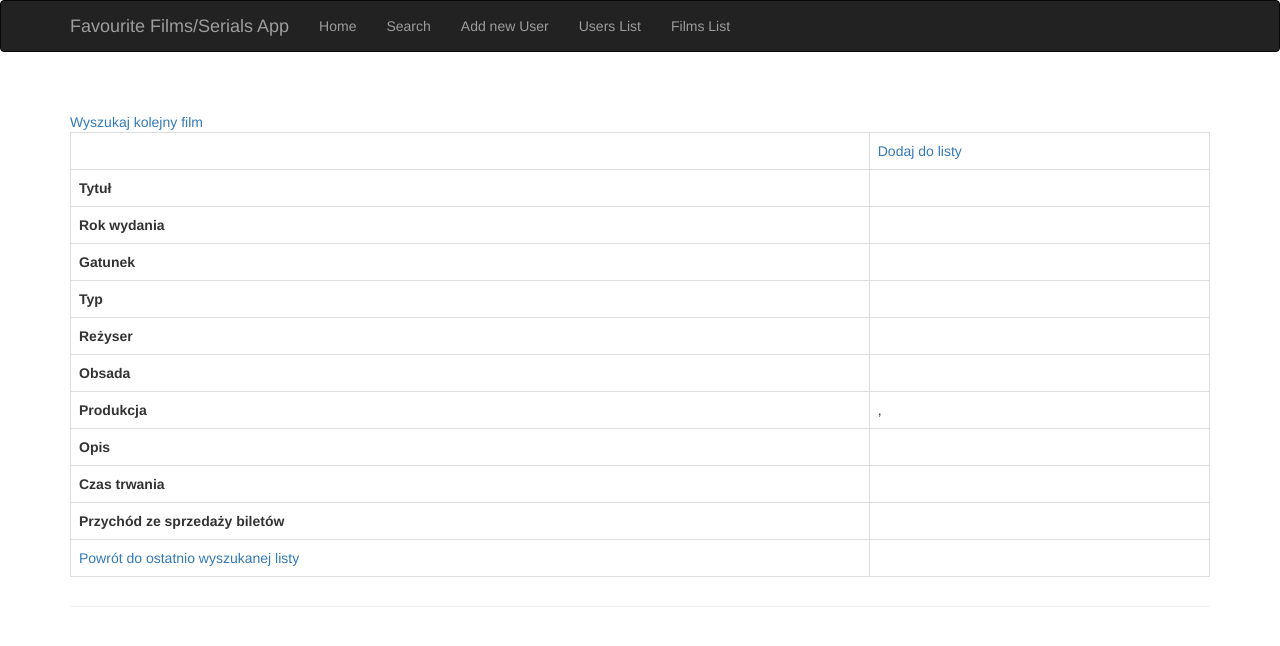
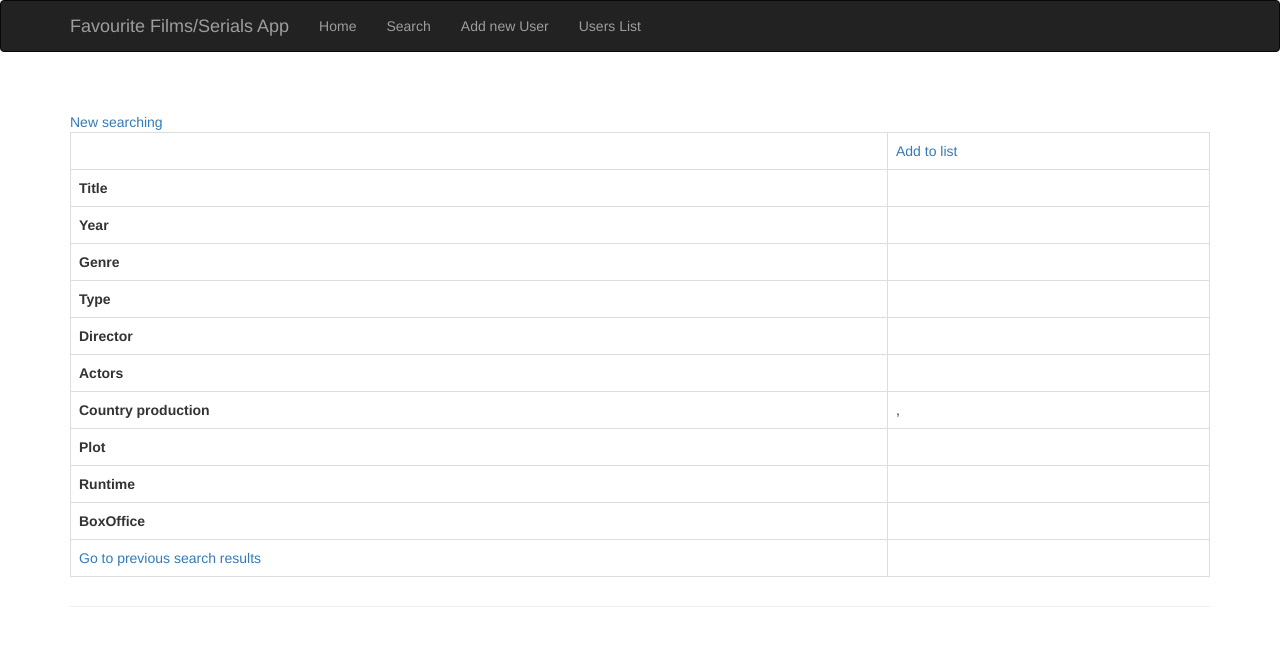
Before and after one commit to Vittorio007/FavouriteMoviesApp, a Flask app: page /details in a window 1280 px wide. Shown: the top 646 px of the page. Run offline with Flask 2, Linux system fonts and the light colour scheme; data that the repository does not hold is empty; some libraries are stand-ins or nearby versions.

Commit message:
Added Delete User and automatic creation data base

```diff
--- a/app.py
+++ b/app.py
@@ -31,6 +31,9 @@
 
 @app.route('/filmslist')
 def films_list():
+    """
+    This take objects (models.Film) from data base and show in table.
+    """
     login_user_id = session['user_id']
     all = db.session.query(models.Film).filter_by(user_id=login_user_id)
     return render_template('filmlist.html', all=all, login_user_id=login_user_id)
@@ -38,6 +41,10 @@
 
 @app.route('/getfilm/<int:id>')
 def get_film(id):
+    """
+    This create JSON from object (models.Film) in data base.
+    :param id: id of object (models.Film) in data base
+    """
     film = db.session.query(models.Film).get(int(id))
     data = {'id': film.id, 'title': film.title, 'year': film.year}
     return jsonify(data)
@@ -46,7 +53,7 @@
 @app.route('/getfilms')
 def get_films():
     """
-
+    This create JSON from filtered objects (models.Film) in data base.
     """
     title = request.args.get('t')
     films = db.session.query(models.Film).filter_by(title=title.title()).all()
@@ -59,7 +66,8 @@
 @app.route('/search', methods=['GET', 'POST'])
 def search():
     """
-
+    This searching data from API on site http://www.omdbapi.com/
+    and show an screen results into table.
     """
     form = SearchField()
 
@@ -90,7 +98,9 @@
 
 @app.route('/details', methods=['GET', 'POST'])
 def film_details():
-
+    """
+    This take details from API http://www.omdbapi.com/ by params and show results into table.
+    """
     film_id = request.args.get('imdbID')
     params = {'i': film_id, 'apikey': APIKEY}
     dane = requests.get('http://www.omdbapi.com/', params=params)
@@ -103,13 +113,18 @@
 
 @app.route('/filmlist', methods=['GET', 'POST'])
 def film_list():
+    """
+    This show last searching into table taking from session memory.
+    """
     films = session['films']
     return render_template('result.html', films=films)
 
 
 @app.route('/filmadding', methods=['GET', 'POST'])
 def film_adding():
-
+    """
+    This add object (models.Film) to data base.
+    """
     title_to_add = request.args.get('title')
     params = {'t': title_to_add,
               'apikey': APIKEY}
@@ -131,6 +146,9 @@
 
 @app.route('/filmdelete', methods=['GET'])
 def film_delete():
+    """
+    This delete object (models.Film) to data base.
+    """
     title = request.args.get('title')
     film_to_delete = db.session.query(models.Film).filter_by(title=title)
     app.logger.info(f'{title} was deleted from list.')
@@ -141,6 +159,9 @@
 
 @app.route('/adduser', methods=['GET', 'POST'])
 def add_user():
+    """
+    This add User into data base using form.
+    """
     form = UserForm()
     if request.method == 'POST':
         user = models.User(form.name.data,
@@ -157,6 +178,9 @@
 
 @app.route('/userdetails', methods=['GET'])
 def show_user_details():
+    """
+    This take object (models.User) and show into table details of this object (User).
+    """
     user_id = request.args.get('id')
     session['user_id'] = user_id
     user_details = db.session.query(models.User).filter_by(id=user_id).first()
@@ -166,6 +190,9 @@
 
 @app.route('/edituser', methods=['GET', 'POST'])
 def edit_user():
+    """
+    This edit User details by using form.
+    """
     user_id = request.args.get('id')
     user_to_edit = db.session.query(models.User).filter_by(id=user_id)
     form = UserFormEdit()
@@ -184,9 +211,24 @@
     return render_template('userEdit.html', form=form, user_to_edit=user_to_edit.first())
 
 
+@app.route('/userdelete', methods=['GET'])
+def user_delete():
+    """
+    This delete object (models.User) to data base.
+    """
+    user_id = request.args.get('id')
+    user_to_delete = db.session.query(models.User).filter_by(id=user_id)
+    app.logger.info(f'User {user_id} was deleted from list.')
+    user_to_delete.delete()
+    db.session.commit()
+    return redirect(url_for('user_list'))
+
 
 @app.route('/userslist')
 def user_list():
+    """
+    This take objects (models.Users) from data base and show into table.
+    """
     all = db.session.query(models.User).all()
     return render_template('userList.html', all=all)
 
--- a/models.py
+++ b/models.py
@@ -33,3 +33,6 @@
         self.age = age
         self.mail = mail
         self.phone = phone
+
+
+db.create_all()
--- a/templates/base.html
+++ b/templates/base.html
@@ -26,7 +26,6 @@
                 <li><a href="/search">Search</a></li>
                 <li><a href="/adduser">Add new User</a></li>
                 <li><a href="/userslist">Users List</a></li>
-                <li><a href="/filmslist">Films List</a></li>
             </ul>
         </div>
     </div>
--- a/templates/filmDetails.html
+++ b/templates/filmDetails.html
@@ -1,63 +1,63 @@
 {% extends 'base.html' %}
 
-{% block title %}Wyszukane Filmy{% endblock %}
+{% block title %}Results{% endblock %}
 
 {% block page_content %}
 <div class="page-header">
-        <a href="/search">Wyszukaj kolejny film</a>
+        <a href="/search">New searching</a>
 
         <table class="table table-bordered">
             <tr>
                 <td><img src="{{ film['Poster'] }}"> </td>
                 <td>
-                    <a href="/filmadding?title={{ film['Title'] }}">Dodaj do listy</a>
+                    <a href="/filmadding?title={{ film['Title'] }}">Add to list</a>
                 </td>
 
             </tr>
 
             <tr>
-                <th scope="col">Tytuł</th>
+                <th scope="col">Title</th>
                 <td>{{ film['Title'] }}</td>
             </tr>
             <tr>
-                <th scope="col">Rok wydania</th>
+                <th scope="col">Year</th>
                 <td>{{ film['Year'] }}</td>
             </tr>
             <tr>
-                <th scope="col">Gatunek</th>
+                <th scope="col">Genre</th>
                 <td>{{ film['Genre'] }}</td>
             </tr>
             <tr>
-                <th scope="col">Typ</th>
+                <th scope="col">Type</th>
                 <td>{{ film['Type'] }}</td>
             </tr>
             <tr>
-                <th scope="col">Reżyser</th>
+                <th scope="col">Director</th>
                 <td>{{ film['Director'] }}</td>
             </tr>
             <tr>
-                <th scope="col">Obsada</th>
+                <th scope="col">Actors</th>
                 <td>{{ film['Actors'] }}</td>
             </tr>
             <tr>
-                <th scope="col">Produkcja</th>
+                <th scope="col">Country production</th>
                 <td>{{ film['Country'] }}, {{ film['Production'] }}</td>
             </tr>
             <tr>
-                <th scope="col">Opis</th>
+                <th scope="col">Plot</th>
                 <td>{{ film['Plot'] }}</td>
             </tr>
             <tr>
-                <th scope="col">Czas trwania</th>
+                <th scope="col">Runtime</th>
                 <td>{{ film['Runtime'] }}</td>
             </tr>
             <tr>
-                <th scope="col">Przychód ze sprzedaży biletów</th>
+                <th scope="col">BoxOffice</th>
                 <td>{{ film['BoxOffice'] }}</td>
             </tr>
 
                 <td>
-                    <a href="/filmlist">Powrót do ostatnio wyszukanej listy</a>
+                    <a href="/filmlist">Go to previous search results</a>
                 </td>
 
     </table>
--- a/templates/home.html
+++ b/templates/home.html
@@ -2,4 +2,5 @@
 
 {% block title %}HOME PAGE{% endblock %}
 
-{% block page_content %}Witajcie na stronie domowej !:){% endblock %}
+{% block page_content %}Hello ! First please go to <a href="/userslist">User List</a> and choose your profile
+or <a href="/adduser">create new profile</a> {% endblock %}
--- a/templates/search.html
+++ b/templates/search.html
@@ -6,7 +6,7 @@
             <p style="color:green">{{ message }}</p>
 {% endfor %}
     <div class="page-header">
-        <h1>Wyszukaj film</h1>
+        <h1>Search</h1>
         <form method="POST">
             <p>{{ form.title.label }} {{ form.title() }}</p>
             <p>{{ form.year.label }} {{ form.year() }}</p>
--- a/templates/userList.html
+++ b/templates/userList.html
@@ -19,6 +19,9 @@
                 <td>
                     <a href="/userdetails?id={{ user.id }}">Log In</a>
                 </td>
+                <td>
+                    <a href="/userdelete?id={{ user.id }}">Delete User</a>
+                </td>
             </tr>
             </tbody>
             {% endfor %}
```
Also changed, not shown: forms.py (+4 -4 lines), templates/filmlist.html (+8 -8 lines), templates/result.html (+7 -7 lines), templates/userDetails.html (+8 -1 lines), Data_base.db.
